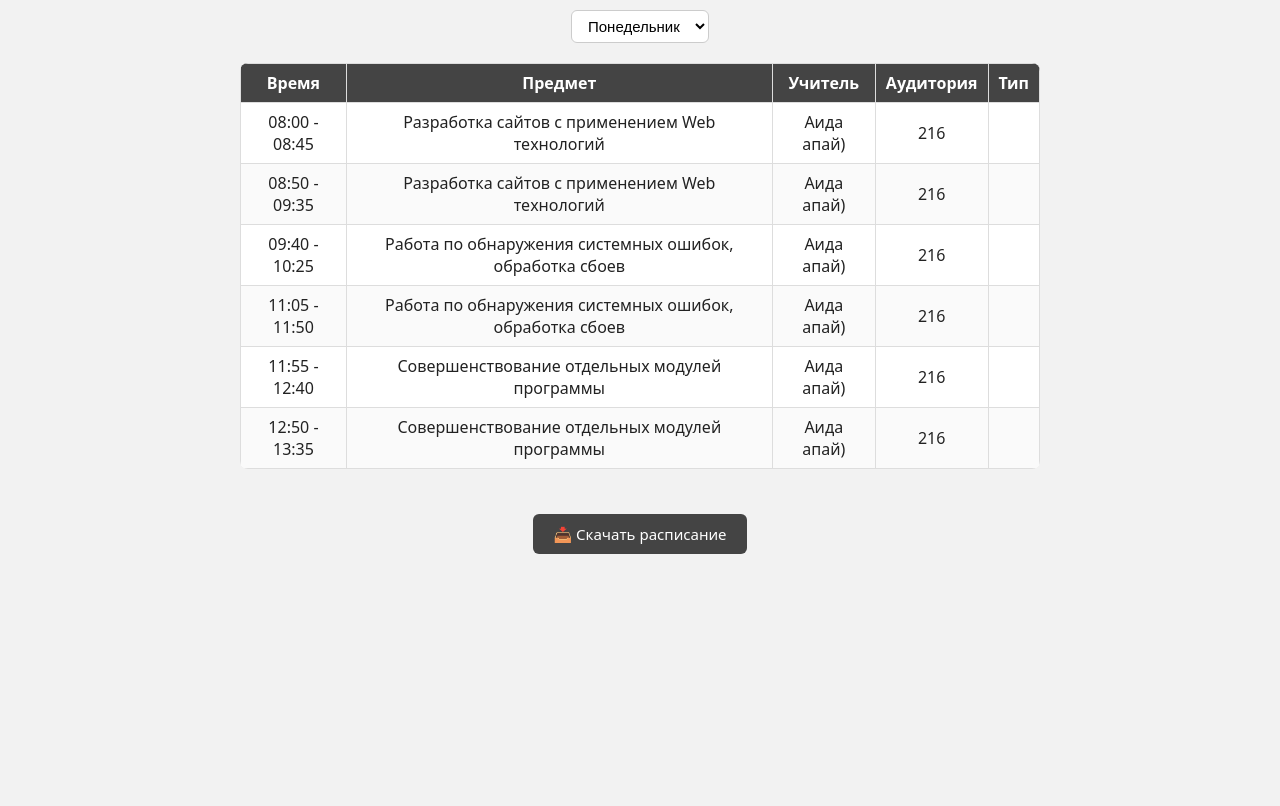
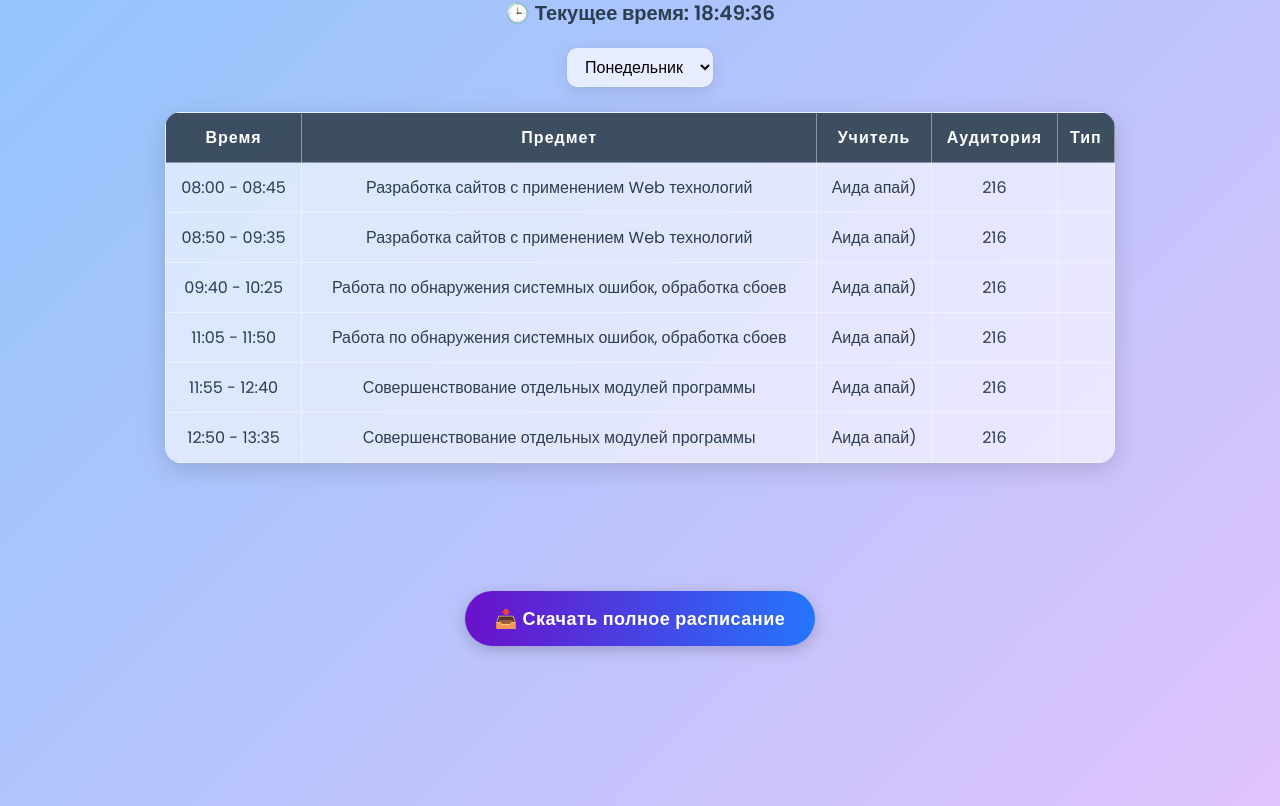
Before and after one commit to vtiis/bdfddfdf, a plain HTML site: page schedule/index.html in a window 1280 px wide. Shown: the part 134-940 px from the top of the page. Before the commit the page ends 800 px from the top, so only its background shows below. Drawn offline with Linux system fonts and the light colour scheme.

Commit message:
Update index.html

```diff
--- a/schedule/index.html
+++ b/schedule/index.html
@@ -3,98 +3,149 @@
 <head>
   <meta charset="UTF-8" />
   <title>ree . dnevnik</title>
+
   <style>
+    @import url('https://fonts.googleapis.com/css2?family=Poppins:wght@400;600&display=swap');
+
     body {
-      font-family: system-ui, sans-serif;
-      background: #f2f2f2;
+      font-family: "Poppins", sans-serif;
+      background: linear-gradient(135deg, #8EC5FC 0%, #E0C3FC 100%);
       margin: 0;
-      padding: 40px 20px 80px;
+      padding: 40px 20px 100px;
+      min-height: 100vh;
       display: flex;
       flex-direction: column;
       align-items: center;
-      color: #222;
+      color: #2c3e50;
     }
 
     h1 {
-      font-size: 28px;
+      text-align: center;
+      font-size: 38px;
+      letter-spacing: 1px;
       margin-bottom: 10px;
+      background: linear-gradient(90deg, #2c3e50, #8e44ad);
+      -webkit-background-clip: text;
+      -webkit-text-fill-color: transparent;
     }
 
     .clock {
-      font-size: 16px;
-      margin-bottom: 15px;
+      text-align: center;
+      font-size: 20px;
+      margin-bottom: 20px;
+      color: #2c3e50;
+      font-weight: 600;
+    }
+
+    .day-select {
+      display: flex;
+      justify-content: center;
+      margin-bottom: 25px;
     }
 
     select {
-      padding: 6px 12px;
-      font-size: 15px;
-      border: 1px solid #ccc;
-      border-radius: 6px;
-      background: white;
-      margin-bottom: 20px;
+      padding: 10px 14px;
+      font-size: 16px;
+      border-radius: 10px;
+      border: none;
+      box-shadow: 0 4px 15px rgba(0, 0, 0, 0.1);
+      background: rgba(255, 255, 255, 0.7);
+      backdrop-filter: blur(8px);
+      transition: 0.3s;
+    }
+
+    select:hover {
+      transform: scale(1.05);
+      background: rgba(255, 255, 255, 0.85);
     }
 
     table {
+      max-width: 950px;
       width: 100%;
-      max-width: 800px;
       border-collapse: collapse;
-      background: white;
-      border-radius: 8px;
+      background: rgba(255, 255, 255, 0.6);
+      backdrop-filter: blur(10px);
+      border-radius: 16px;
       overflow: hidden;
+      box-shadow: 0 6px 25px rgba(0, 0, 0, 0.15);
+      transition: 0.4s;
     }
 
     th, td {
-      border: 1px solid #ddd;
-      padding: 8px 10px;
+      border: 1px solid rgba(255, 255, 255, 0.4);
+      padding: 12px 10px;
       text-align: center;
     }
 
     th {
-      background: #444;
-      color: white;
+      background: rgba(44, 62, 80, 0.9);
+      color: #fff;
+      letter-spacing: 1px;
       font-weight: 600;
     }
 
-    tr:nth-child(even) {
-      background: #fafafa;
+    tr:hover {
+      background: rgba(255, 255, 255, 0.5);
+      transition: 0.3s;
     }
 
     .current {
-      background: #fff6a3 !important;
-      font-weight: 600;
+      background: rgba(255, 224, 138, 0.85) !important;
+      font-weight: bold;
+      box-shadow: inset 0 0 10px rgba(255, 224, 138, 0.8);
     }
 
+    .theory { color: #0057ff; font-weight: bold; }
+    .practice { color: #27ae60; font-weight: bold; }
+    .srsp { color: #8e44ad; font-weight: bold; }
+    .no-lesson { color: #aaa; font-style: italic; }
+
     .remaining {
-      margin-top: 15px;
-      font-size: 15px;
-      color: #555;
-    }
-
-    footer {
-      margin-top: 30px;
+      text-align: center;
+      font-size: 18px;
+      margin-top: 20px;
+      color: #d35400;
+      font-weight: 600;
     }
 
     .download-btn {
       display: inline-block;
-      padding: 10px 20px;
-      border-radius: 6px;
-      font-size: 15px;
-      background: #444;
-      color: white;
+      margin-top: 40px;
+      padding: 14px 30px;
+      border-radius: 50px;
+      font-size: 18px;
+      color: #fff;
+      background: linear-gradient(90deg, #6a11cb, #2575fc);
       text-decoration: none;
-      transition: 0.2s;
+      font-weight: 600;
+      letter-spacing: .5px;
+      box-shadow: 0 4px 15px rgba(0, 0, 0, 0.2);
+      transition: all .3s ease;
     }
 
     .download-btn:hover {
-      background: #666;
+      transform: translateY(-3px);
+      box-shadow: 0 8px 25px rgba(0, 0, 0, 0.3);
+      background: linear-gradient(90deg, #2575fc, #6a11cb);
+    }
+
+    footer {
+      position: fixed;
+      bottom: 20px;
+      width: 100%;
+      display: flex;
+      justify-content: center;
     }
   </style>
 </head>
+
 <body>
   <h1>ree . дневник</h1>
   <div class="clock" id="clock"></div>
 
-  <select id="daySelector"></select>
+  <div class="day-select">
+    <select id="daySelector"></select>
+  </div>
 
   <table id="schedule">
     <thead>
@@ -112,12 +163,16 @@
   <div class="remaining" id="remaining"></div>
 
   <footer>
-    <a href="https://cdn.discordapp.com/attachments/1290767063144599746/1424855125121302710/schedule.docx" class="download-btn" download>
-      📥 Скачать расписание
+    <a
+      href="https://cdn.discordapp.com/attachments/1290767063144599746/1424855125121302710/schedule.docx?ex=68e5773e&is=68e425be&hm=a1d904561dc23e6e2d5eb01ed30a482c01ca69958aa03f56b3fa69ca58a56d62&"
+      class="download-btn"
+      download>
+      📥 Скачать полное расписание
     </a>
   </footer>
 
   <script>
+    // === ДАННЫЕ РАСПИСАНИЯ ===
     const scheduleData = {
       "Понедельник": [
         ["08:00","08:45","Разработка сайтов с применением Web технологий","Аида апай)","216",""],
@@ -140,6 +195,21 @@
         ["08:50","09:35","Совершенствование отдельных модулей программы","Аида апай)","216",""],
         ["09:40","10:25","Разработка сайтов с применением Web технологий","Аида апай)","216",""],
         ["11:05","11:50","Разработка сайтов с применением Web технологий","Аида апай)","216",""]
+      ],
+      "Четверг": [
+        ["08:00","08:45","Разработка сайтов с применением Web технологий","Аида апай)","216",""],
+        ["08:50","09:35","Разработка сайтов с применением Web технологий","Аида апай)","216",""],
+        ["09:40","10:25","Работа по обнаружения системных ошибок, обработка сбоев","Аида апай)","216",""],
+        ["11:05","11:50","Работа по обнаружения системных ошибок, обработка сбоев","Аида апай)","216",""],
+        ["11:55","12:40","Совершенствование отдельных модулей программы","Аида апай)","216",""],
+        ["12:50","13:35","Совершенствование отдельных модулей программы","Аида апай)","216",""]
+      ],
+      "Пятница": [
+        ["08:00","08:45","Работа по обнаружения системных ошибок, обработка сбоев","Аида апай)","216",""],
+        ["08:50","09:35","Работа по обнаружения системных ошибок, обработка сбоев","Аида апай)","216",""],
+        ["09:40","10:25","Работа по обнаружения системных ошибок, обработка сбоев","Аида апай)","216",""],
+        ["11:05","11:50","Разработка сайтов с применением Web технологий","Аида апай)","216",""],
+        ["11:55","12:40","Совершенствование отдельных модулей программы","Аида апай)","216",""]
       ]
     };
 
@@ -148,6 +218,7 @@
     const clockEl = document.getElementById("clock");
     const remainingEl = document.getElementById("remaining");
 
+    // === ЗАПОЛНЕНИЕ СЕЛЕКТА ===
     Object.keys(scheduleData).forEach(day => {
       const opt = document.createElement("option");
       opt.value = day;
@@ -155,54 +226,73 @@
       daySelector.appendChild(opt);
     });
 
-    const daysMap = ["Воскресенье", "Понедельник", "Вторник", "Среда", "Четверг", "Пятница", "Суббота"];
+    const daysMap = [
+      "Воскресенье", "Понедельник", "Вторник", "Среда",
+      "Четверг", "Пятница", "Суббота"
+    ];
+
     const today = daysMap[new Date().getDay()];
     daySelector.value = scheduleData[today] ? today : "Понедельник";
 
+    // === РЕНДЕР РАСПИСАНИЯ ===
     function renderSchedule(day) {
       scheduleBody.innerHTML = "";
-      const now = new Date();
-      const minutesNow = now.getHours() * 60 + now.getMinutes();
+      let now = new Date();
+      let minutesNow = now.getHours() * 60 + now.getMinutes();
       let current = null;
 
-      scheduleData[day].forEach(([start, end, subj, teacher, room, type]) => {
+      scheduleData[day].forEach(lesson => {
+        const [start, end, subj, teacher, room, type] = lesson;
         const row = document.createElement("tr");
+
         const startMins = parseInt(start.split(":")[0]) * 60 + parseInt(start.split(":")[1]);
         const endMins = parseInt(end.split(":")[0]) * 60 + parseInt(end.split(":")[1]);
 
-        if (minutesNow >= startMins && minutesNow <= endMins && day === today) {
+        if (minutesNow >= startMins && minutesNow <= endMins && day === daysMap[new Date().getDay()]) {
           row.classList.add("current");
           current = { endMinutes: endMins, subj };
         }
 
         row.innerHTML = `
           <td>${start} - ${end}</td>
-          <td>${subj}</td>
+          <td class="${subj.includes("Нет урока") ? "no-lesson" : ""}">${subj}</td>
           <td>${teacher}</td>
           <td>${room}</td>
-          <td>${type}</td>
+          <td class="${
+            type === "Т" ? "theory" :
+            type === "ПР" ? "practice" :
+            type === "СРСП" ? "srsp" : ""
+          }">${type}</td>
         `;
+
         scheduleBody.appendChild(row);
       });
 
       if (current) {
-        remainingEl.textContent = `⏳ Сейчас идёт "${current.subj}", осталось ${current.endMinutes - minutesNow} мин.`;
+        now = new Date();
+        minutesNow = now.getHours() * 60 + now.getMinutes();
+        remainingEl.textContent = `⏳ Сейчас идёт "${current.subj}". Осталось ${current.endMinutes - minutesNow} мин.`;
       } else {
         remainingEl.textContent = "";
       }
     }
 
-    daySelector.addEventListener("change", e => renderSchedule(e.target.value));
+    daySelector.addEventListener("change", e => {
+      renderSchedule(e.target.value);
+    });
 
+    // === ЧАСЫ ===
     function updateClock() {
       const now = new Date();
       const h = String(now.getHours()).padStart(2, "0");
       const m = String(now.getMinutes()).padStart(2, "0");
-      clockEl.textContent = `Время: ${h}:${m}`;
+      const s = String(now.getSeconds()).padStart(2, "0");
+      clockEl.textContent = `🕒 Текущее время: ${h}:${m}:${s}`;
     }
 
     setInterval(updateClock, 1000);
     updateClock();
+
     renderSchedule(daySelector.value);
     setInterval(() => renderSchedule(daySelector.value), 60000);
   </script>
```
